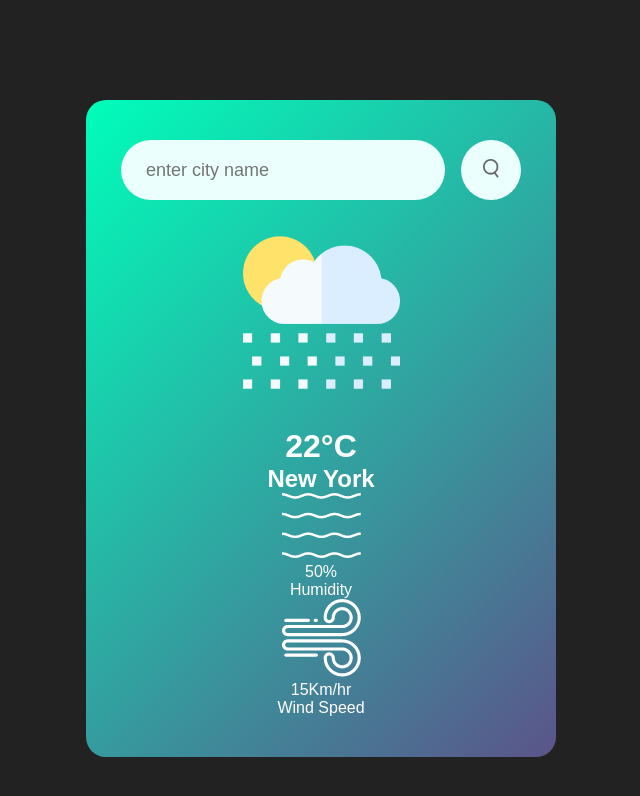
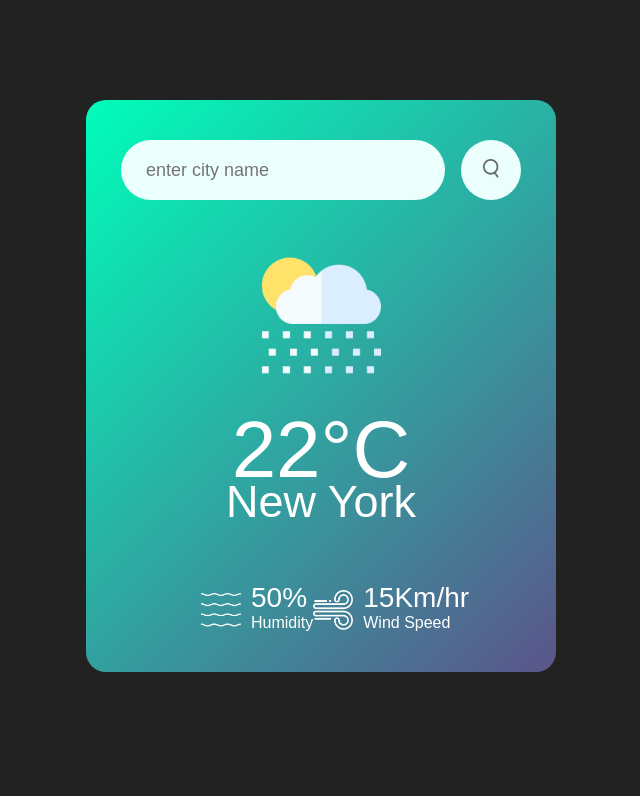
Before and after one commit to Dochuodho/Weather-App-Project, a plain HTML site: page index.html in a window 1280 px wide. Shown: the whole page, without its empty margins (319-959 px from the left). Drawn offline with Linux system fonts and the light colour scheme.

Commit message:
CSS weather class details

```diff
--- a/style.css
+++ b/style.css
@@ -51,5 +51,48 @@ body{
 .search button img{
     width: 16px;
 
+}
+.weather-icon{
+    width: 170px;
+    margin-top: 30px;
+
 
 }
+.weather h1{
+    font-size: 80px;
+    font-weight: 500;
+
+
+}
+.weather h2{
+    font-size: 45px;
+    font-weight: 400;
+    margin-top: -20px;
+
+}
+.details{
+    display: flex;
+    align-items: center;
+    justify-content: space-between;
+    padding: 0 80px;
+    margin-top: 60px;
+
+
+
+}
+.col{
+    display: flex;
+    align-items: center;
+    text-align: left;
+
+}
+.col img{
+    width: 40px;
+    margin-right: 10px;
+}
+.humidity, .wind{
+    font-size: 28px;
+    margin-top: -6px;
+
+
+}
```
